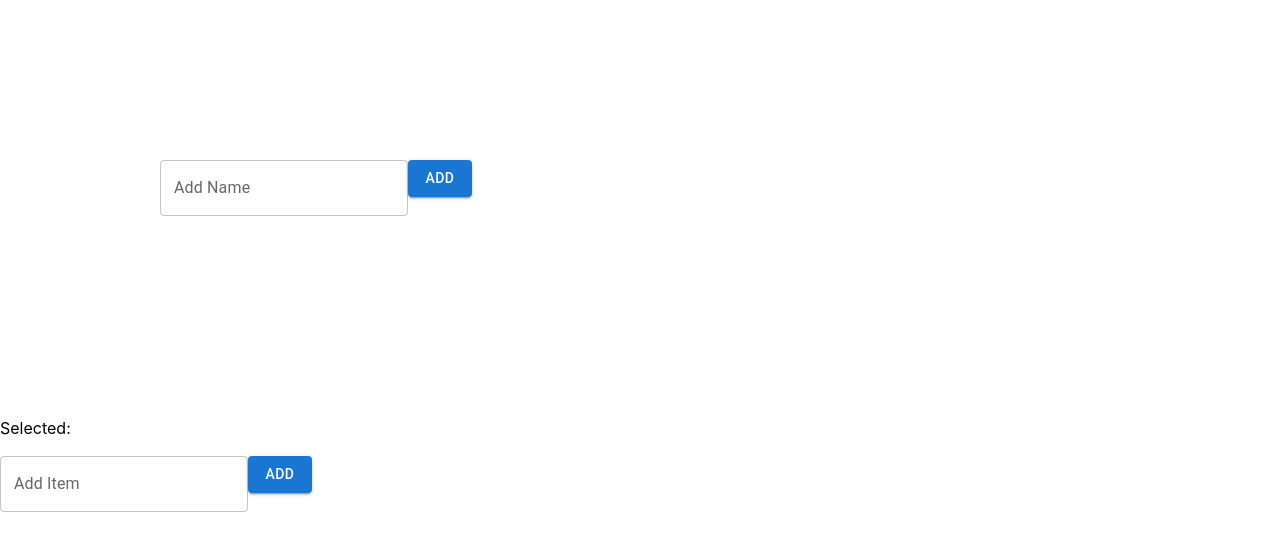
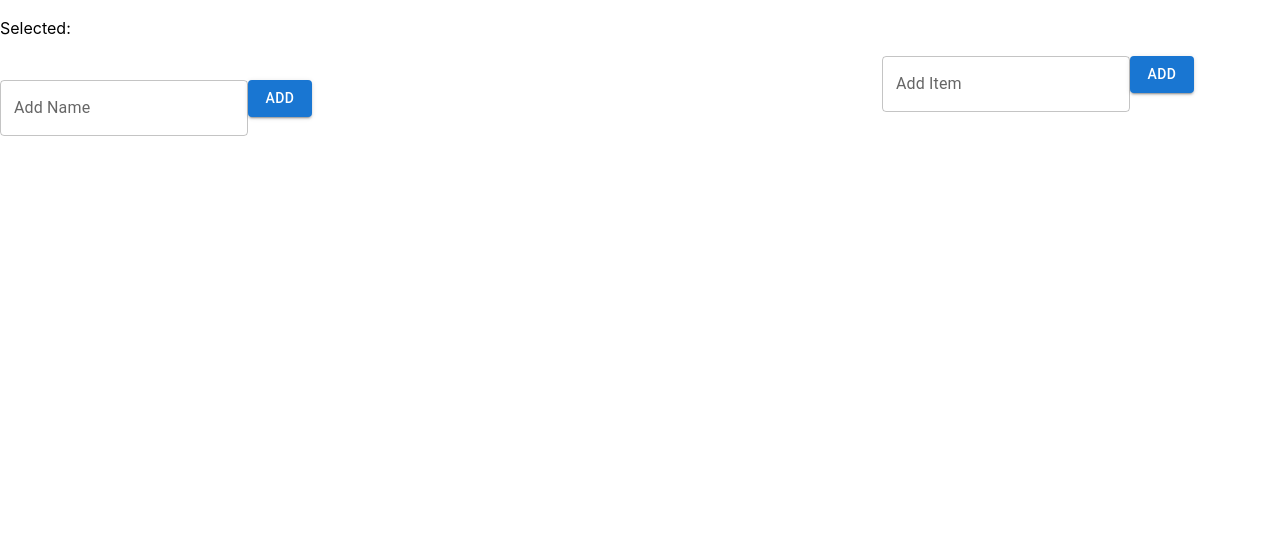
Before and after one commit to IanWearsHat/Bill-Splitter, a React (Vite) app in the folder receipts-proj/: page / in a window 1280 px wide. Shown: the top 550 px of the page. Built offline with nearby package versions, Linux system fonts and the light colour scheme.

Commit message:
Added inputs for prices for items

```diff
--- a/receipts-proj/src/App.tsx
+++ b/receipts-proj/src/App.tsx
@@ -1,6 +1,6 @@
 import "./App.css";
 import Form from "./Form";
-import ReceiptEditor from "./components/ReceiptEditor";
+import ReceiptEditor from "./components/ReceiptEditor/ReceiptEditor";
 
 function App() {
   return (
--- a/receipts-proj/src/components/NameColumn.css
+++ b/receipts-proj/src/components/NameColumn/NameColumn.css
@@ -1,5 +1,5 @@
 #nameColumn {
-    padding: 10em;
+    /* padding: 10em; */
 }
 
 .modifiedButton {
--- a/receipts-proj/src/components/NameColumn.tsx
+++ b/receipts-proj/src/components/NameColumn/NameColumn.tsx
@@ -32,25 +32,6 @@ export default function NameColumn({ onButtonClick }: NameColumnProps) {
 
   return (
     <div id="nameColumn">
-      <div id="addNameGroup">
-        <TextField
-          id="outlined-basic"
-          label="Add Name"
-          variant="outlined"
-          value={currentName}
-          onChange={(e) => setName(e.target.value)}
-        />
-        <Button
-          variant="contained"
-          onClick={() => {
-            setName("");
-            setNames([...names, { id: nextId++, name: currentName }]);
-          }}
-        >
-          Add
-        </Button>
-      </div>
-
       <ToggleButtonGroup
         orientation="vertical"
         size="large"
@@ -82,6 +63,25 @@ export default function NameColumn({ onButtonClick }: NameColumnProps) {
           </div>
         ))}
       </ToggleButtonGroup>
+
+      <div id="addNameGroup">
+        <TextField
+          id="outlined-basic"
+          label="Add Name"
+          variant="outlined"
+          value={currentName}
+          onChange={(e) => setName(e.target.value)}
+        />
+        <Button
+          variant="contained"
+          onClick={() => {
+            setName("");
+            setNames([...names, { id: nextId++, name: currentName }]);
+          }}
+        >
+          Add
+        </Button>
+      </div>
     </div>
   );
 }
--- a/receipts-proj/src/components/ReceiptColumn.tsx
+++ /dev/null
@@ -1,78 +0,0 @@
-import { Button, TextField } from "@mui/material";
-import { useEffect, useState } from "react";
-
-import "./ReceiptColumn.css";
-import { useImmer } from "use-immer";
-
-let nextId = 0;
-interface ReceiptColumnProps {
-  selectedName: string;
-}
-
-export default function ReceiptColumn({ selectedName }: ReceiptColumnProps) {
-  const [itemName, setItemName] = useState<string>("");
-  const [items, setItems] = useImmer<object>({});
-
-  useEffect(() => {
-    console.log(items);
-  }, [items]);
-
-  return (
-    <div>
-      <div>
-        {Object.entries(items).map(([key, value]) => (
-          <div key={key}>
-            <p>
-              {key} {value.id}{" "}
-              {Object.entries(value.buyers).find(([name, price]) => {
-                if (name === selectedName) {
-                  return [selectedName, price];
-                }
-              }) || [selectedName, undefined]}
-            </p>
-
-            <Button
-              id={key}
-              variant="outlined"
-              color="error"
-              onClick={() => {
-                const newItems: {
-                  [key: string]: string | number;
-                } = { ...items };
-                delete newItems[key];
-                setItems(newItems);
-              }}
-            >
-              Delete
-            </Button>
-          </div>
-        ))}
-      </div>
-
-      <div id="addNameGroup">
-        <TextField
-          id="outlined-basic"
-          label="Add Item"
-          variant="outlined"
-          value={itemName}
-          onChange={(e) => setItemName(e.target.value)}
-        />
-        <Button
-          variant="contained"
-          onClick={() => {
-            setItemName("");
-            setItems({
-              ...items,
-              [itemName]: {
-                id: nextId++,
-                buyers: { Ian: 12, John: 19, Cry: 20 },
-              },
-            });
-          }}
-        >
-          Add
-        </Button>
-      </div>
-    </div>
-  );
-}
--- /dev/null
+++ b/receipts-proj/src/components/ReceiptColumn/ReceiptColumn.css
@@ -0,0 +1,17 @@
+.itemsList {
+    display: flex;
+    flex-direction: column;
+    align-items: end;
+
+    padding: 0 2em;
+    width: auto;
+}
+
+.itemCard {
+    display: flex;
+    width: 100%;
+}
+
+.itemName {
+    margin-right: auto;
+}
--- /dev/null
+++ b/receipts-proj/src/components/ReceiptColumn/ReceiptColumn.tsx
@@ -0,0 +1,98 @@
+import {
+  Button,
+  Paper,
+  Table,
+  TableBody,
+  TableCell,
+  TableContainer,
+  TableRow,
+  TextField,
+} from "@mui/material";
+import { useEffect, useState } from "react";
+import { useImmer } from "use-immer";
+
+import "./ReceiptColumn.css";
+import { PriceInput } from "../lib/PriceInput";
+
+let nextId = 0;
+interface ReceiptColumnProps {
+  selectedName: string;
+}
+
+interface ItemsMap {
+  [key: string]: string | number;
+}
+
+export default function ReceiptColumn({ selectedName }: ReceiptColumnProps) {
+  const [itemName, setItemName] = useState<string>("");
+  const [items, setItems] = useImmer<object>({});
+
+  useEffect(() => {
+    console.log(items);
+  }, [items]);
+
+  return (
+    <div className="itemsList">
+      <TableContainer component={Paper}>
+        <Table sx={{ minWidth: 850 }} aria-label="simple table">
+          <TableBody>
+            {Object.entries(items).map(([receiptItemName, value]) => (
+              <TableRow
+                key={receiptItemName}
+                // sx={{ "&:last-child td, &:last-child th": { border: 0 } }}
+              >
+                <TableCell component="th" scope="row">
+                  {receiptItemName}
+                </TableCell>
+
+                <TableCell align="right">
+                  <PriceInput placeholder="Enter buyer total" />
+                  {" / "}
+                  <PriceInput placeholder="Enter total" />
+                  {value.buyers[selectedName]}
+                  <Button
+                    id={receiptItemName}
+                    variant="outlined"
+                    color="error"
+                    onClick={() => {
+                      const newItems: ItemsMap = { ...items };
+                      delete newItems[receiptItemName];
+                      setItems(newItems);
+                    }}
+                  >
+                    Delete Item
+                  </Button>
+                </TableCell>
+              </TableRow>
+            ))}
+          </TableBody>
+        </Table>
+      </TableContainer>
+
+      <div id="addNameGroup">
+        <TextField
+          id="outlined-basic"
+          label="Add Item"
+          variant="outlined"
+          value={itemName}
+          onChange={(e) => setItemName(e.target.value)}
+        />
+        <Button
+          variant="contained"
+          onClick={() => {
+            setItemName("");
+            setItems({
+              ...items,
+              [itemName]: {
+                id: nextId++,
+                buyers: { Ian: 12, John: 19, Cry: 20 },
+              },
+            });
+          }}
+        >
+          Add
+        </Button>
+      </div>
+    </div>
+  );
+}
--- a/receipts-proj/src/components/ReceiptEditor.tsx
+++ /dev/null
@@ -1,14 +0,0 @@
-import { useState } from "react";
-import NameColumn from "./NameColumn";
-import ReceiptColumn from "./ReceiptColumn";
-
-export default function ReceiptEditor() {
-  const [selectedName, setSelectedName] = useState<string>("");
-  return (
-    <>
-      <NameColumn onButtonClick={setSelectedName} />
-      <p>Selected: {selectedName}</p>
-      <ReceiptColumn selectedName={selectedName}/>
-    </>
-  );
-}
--- /dev/null
+++ b/receipts-proj/src/components/ReceiptEditor/ReceiptEditor.css
@@ -0,0 +1,3 @@
+#editor {
+    display: flex;
+}
--- /dev/null
+++ b/receipts-proj/src/components/ReceiptEditor/ReceiptEditor.tsx
@@ -0,0 +1,18 @@
+import { useState } from "react";
+import NameColumn from "../NameColumn/NameColumn";
+import ReceiptColumn from "../ReceiptColumn/ReceiptColumn";
+
+import "./ReceiptEditor.css";
+
+export default function ReceiptEditor() {
+  const [selectedName, setSelectedName] = useState<string>("");
+  return (
+    <>
+      <p>Selected: {selectedName}</p>
+      <div id="editor">
+        <NameColumn onButtonClick={setSelectedName} />
+        <ReceiptColumn selectedName={selectedName} />
+      </div>
+    </>
+  );
+}
--- /dev/null
+++ b/receipts-proj/src/components/lib/PriceInput.tsx
@@ -0,0 +1,29 @@
+import { Input, InputAdornment, InputProps } from "@mui/material";
+import { ChangeEvent, useState } from "react";
+
+interface PriceInputProps extends Omit<InputProps, "onChange" | "value"> {
+  alignRight?: boolean;
+}
+
+export function PriceInput({ alignRight, ...props }: PriceInputProps) {
+  const [value, setValue] = useState<string>("");
+
+  const handleChange = (event: ChangeEvent<HTMLInputElement>) => {
+    const cleaned = event.target.value.replace(/[^\d.]/g, "");
+    const parts = cleaned.split(".");
+    if (parts[1] && parts[1].length > 2) parts[1] = parts[1].slice(0, 2);
+    const modifiedValue = parts.slice(0, 2).join(".");
+
+    setValue(modifiedValue);
+  };
+
+  return (
+    <Input
+      startAdornment={<InputAdornment position="start">$</InputAdornment>}
+      sx={alignRight ? { "& input": { textAlign: "right" } } : {}}
+      value={value}
+      onChange={handleChange}
+      {...props}
+    />
+  );
+}
```
Also changed, not shown: receipts-proj/src/components/ReceiptColumn.css (deleted), receipts-proj/src/components/ReceiptEditor.css (deleted).
